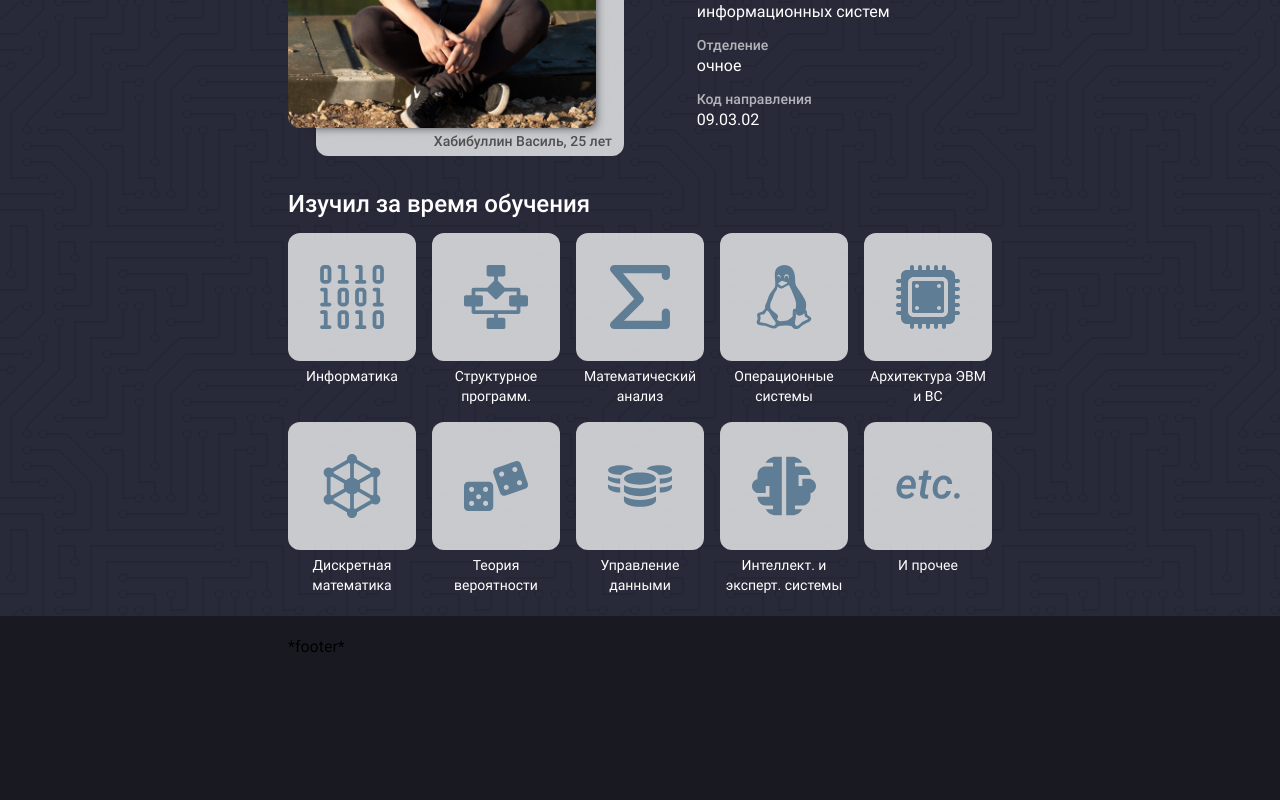
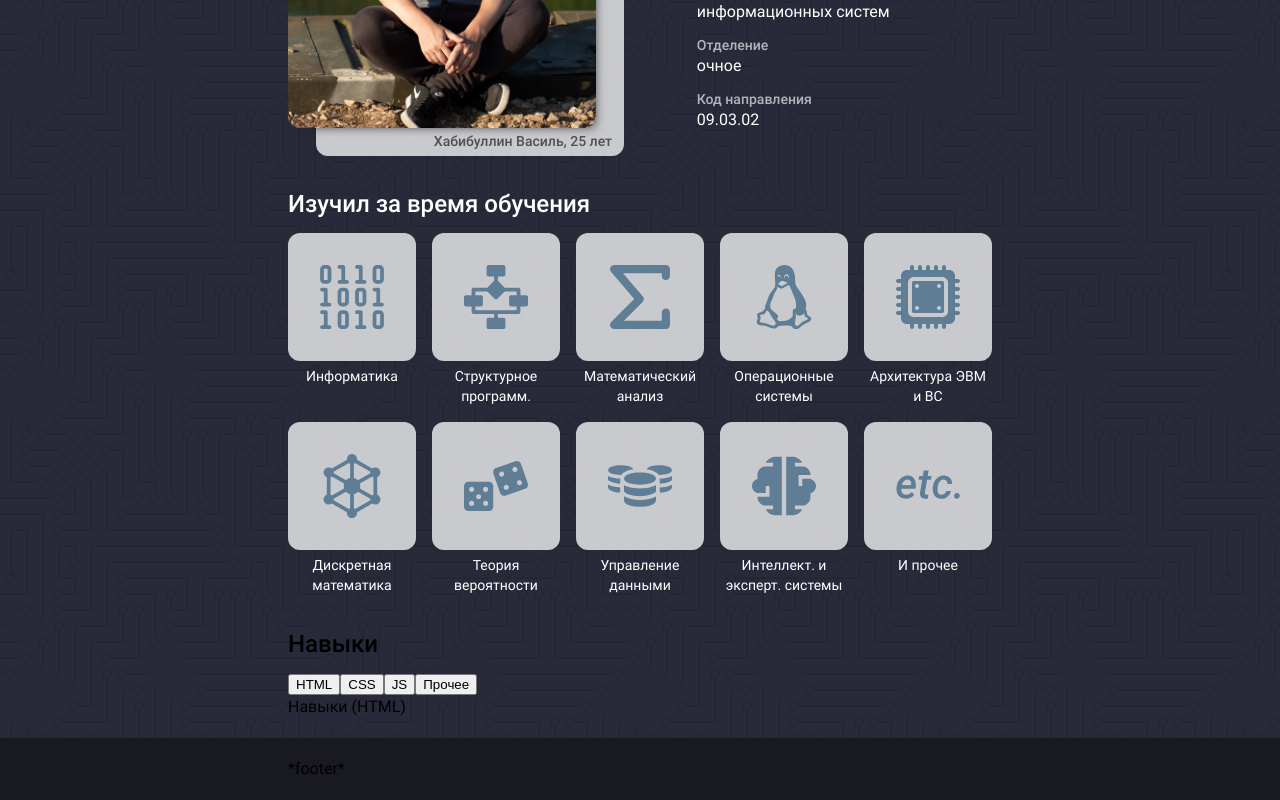
Before and after one commit to GitKhab/gitkhab.com, a Vue app: page / in a window 1280 px wide. Shown: the part 430-1230 px from the top of the page. Before the commit the page ends 1108 px from the top, so only its background shows below. Built offline with nearby package versions, Linux system fonts and the light colour scheme.

Commit message:
Add skills

```diff
--- /dev/null
+++ b/src/components/Skills.vue
@@ -0,0 +1,41 @@
+<template>
+  <section class="skills">
+    <h1 class="skills__title">Навыки</h1>
+    <Tabs>
+      <Tab name="HTML" :selected="true">
+        <div >Навыки (HTML)</div>
+      </Tab>
+      <Tab name="CSS">
+        <div>Навыки (CSS)</div>
+      </Tab>
+      <Tab name="JS">
+        <div>Навыки (JS)</div>
+      </Tab>
+      <Tab name="Прочее">
+        <div>Прочие навыки</div>
+      </Tab>
+    </Tabs>
+  </section>
+</template>
+
+<script>
+  import Tabs from "@/components/Tabs";
+  import Tab from "@/components/Tab";
+
+  export default {
+    name: "Skills",
+    components: {Tab, Tabs},
+  }
+</script>
+
+<style lang="scss">
+  @import "~@/assets/sass/variables.scss";
+
+  .skills {}
+
+  .skills__title {
+    margin: 0 0 12px 0;
+    font-size: $font-size-xl;
+    font-weight: 500;
+  }
+</style>
--- /dev/null
+++ b/src/components/Tab.vue
@@ -0,0 +1,29 @@
+<template>
+  <div class="tab" v-show="isActive">
+    <slot></slot>
+  </div>
+</template>
+
+<script>
+  export default {
+    name: "Tab",
+    props: {
+      name: {
+        type: String,
+        required: true
+      },
+      selected: {
+        type: Boolean,
+        default: false
+      }
+    },
+    data() {
+      return {
+        isActive: false
+      }
+    },
+    mounted() {
+      this.isActive = this.selected;
+    }
+  }
+</script>
--- /dev/null
+++ b/src/components/Tabs.vue
@@ -0,0 +1,33 @@
+<template>
+  <div class="tabs">
+    <div class="tabs__header">
+      <button v-for="tab in tabs"
+              :key="tab.name"
+              @click="selectTab(tab)">{{ tab.name }}</button>
+    </div>
+    <div class="tabs__body">
+      <slot></slot>
+    </div>
+  </div>
+</template>
+
+<script>
+  export default {
+    name: "Tabs",
+    data() {
+      return {
+        tabs: []
+      }
+    },
+    methods: {
+      selectTab(selectedTab) {
+        this.tabs.forEach(tab => {
+          tab.isActive = (tab.name === selectedTab.name);
+        });
+      }
+    },
+    created() {
+      this.tabs = this.$children;
+    }
+  }
+</script>
--- a/src/views/Home.vue
+++ b/src/views/Home.vue
@@ -5,6 +5,7 @@
       <Photo class="home__photo"/>
       <Education class="home__education"/>
       <Subjects class="home__subjects"/>
+      <Skills class="home__skills"/>
     </div>
   </main>
 </template>
@@ -14,10 +15,11 @@
   import Photo from "@/components/Photo";
   import Education from "@/components/Education";
   import Subjects from "@/components/Subjects";
+  import Skills from "@/components/Skills";
 
   export default {
     name: "Home",
-    components: {Subjects, Education, Photo, Cv}
+    components: {Skills, Subjects, Education, Photo, Cv}
   }
 </script>
 
@@ -39,7 +41,8 @@
         'cv'
         'photo'
         'education'
-        'subjects';
+        'subjects'
+        'skills';
     grid-gap: 32px;
   }
 
@@ -59,13 +62,18 @@
     grid-area: subjects;
   }
 
+  .home__skills {
+    grid-area: skills;
+  }
+
   @media screen and (min-width: 640px) {
     .home__inner {
       max-width: 768px;
       grid-template-areas:
         'cv cv'
         'photo education'
-        'subjects subjects';
+        'subjects subjects'
+        'skills skills';
       grid-template-columns: minmax(310px, 1fr) 1fr;
     }
 
```
